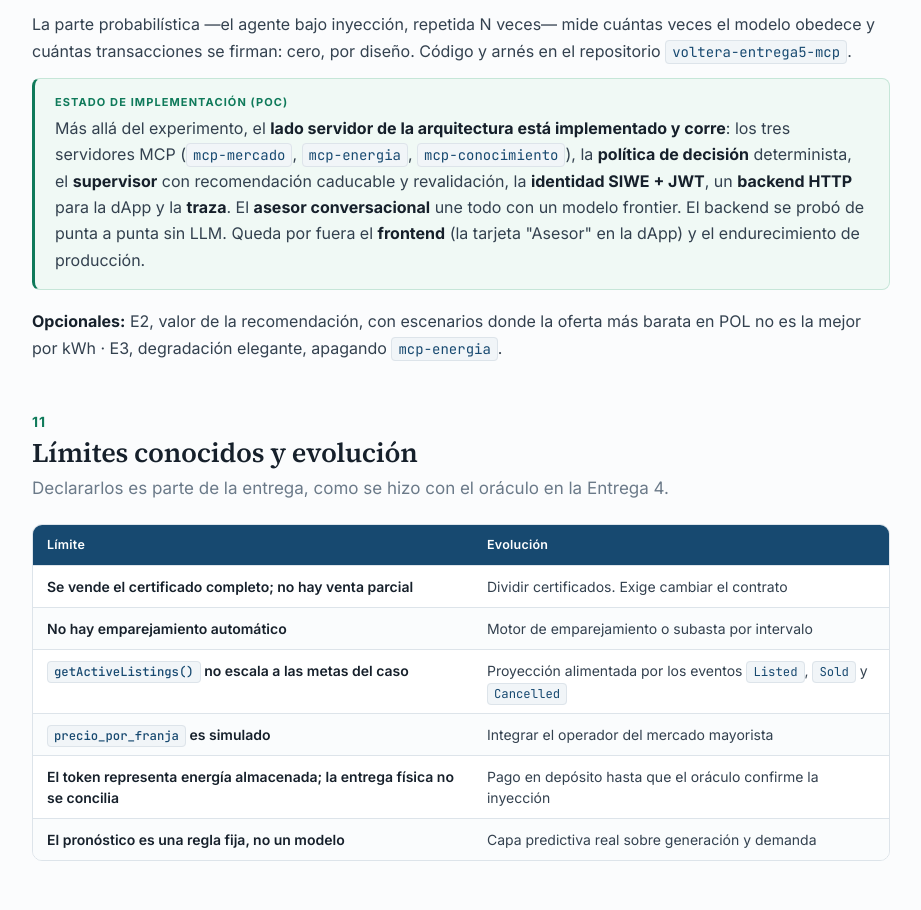
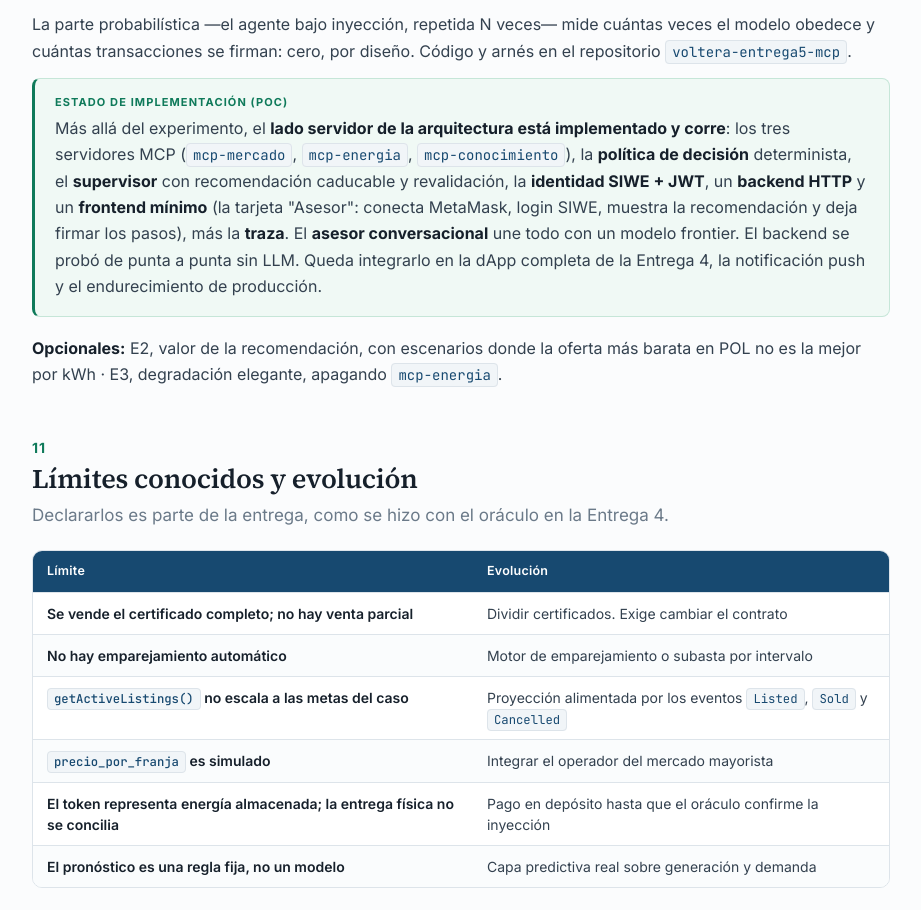
Before and after one commit to UniandesArquitectura/voltera-entrega5-doc, a plain HTML site: page index.html in a window 1280 px wide. Shown: the part 10169-11079 px from the top of the page, without its empty margins (316-1237 px from the left). Drawn offline with Linux system fonts and the light colour scheme.

Commit message:
Estado: ya hay frontend minimo (tarjeta Asesor)

```diff
--- a/index.html
+++ b/index.html
@@ -556,7 +556,7 @@ footer{border-top:1px solid var(--line);padding:26px 0 0;margin-top:42px;font-si
 
 <div class="key">
   <div class="t">Estado de implementación (PoC)</div>
-  <p>Más allá del experimento, el <strong>lado servidor de la arquitectura está implementado y corre</strong>: los tres servidores MCP (<code>mcp-mercado</code>, <code>mcp-energia</code>, <code>mcp-conocimiento</code>), la <strong>política de decisión</strong> determinista, el <strong>supervisor</strong> con recomendación caducable y revalidación, la <strong>identidad SIWE + JWT</strong>, un <strong>backend HTTP</strong> para la dApp y la <strong>traza</strong>. El <strong>asesor conversacional</strong> une todo con un modelo frontier. El backend se probó de punta a punta sin LLM. Queda por fuera el <strong>frontend</strong> (la tarjeta "Asesor" en la dApp) y el endurecimiento de producción.</p>
+  <p>Más allá del experimento, el <strong>lado servidor de la arquitectura está implementado y corre</strong>: los tres servidores MCP (<code>mcp-mercado</code>, <code>mcp-energia</code>, <code>mcp-conocimiento</code>), la <strong>política de decisión</strong> determinista, el <strong>supervisor</strong> con recomendación caducable y revalidación, la <strong>identidad SIWE + JWT</strong>, un <strong>backend HTTP</strong> y un <strong>frontend mínimo</strong> (la tarjeta "Asesor": conecta MetaMask, login SIWE, muestra la recomendación y deja firmar los pasos), más la <strong>traza</strong>. El <strong>asesor conversacional</strong> une todo con un modelo frontier. El backend se probó de punta a punta sin LLM. Queda integrarlo en la dApp completa de la Entrega 4, la notificación push y el endurecimiento de producción.</p>
 </div>
 
 <p><strong>Opcionales:</strong> E2, valor de la recomendación, con escenarios donde la oferta más barata en POL no es la mejor por kWh · E3, degradación elegante, apagando <code>mcp-energia</code>.</p>
```
